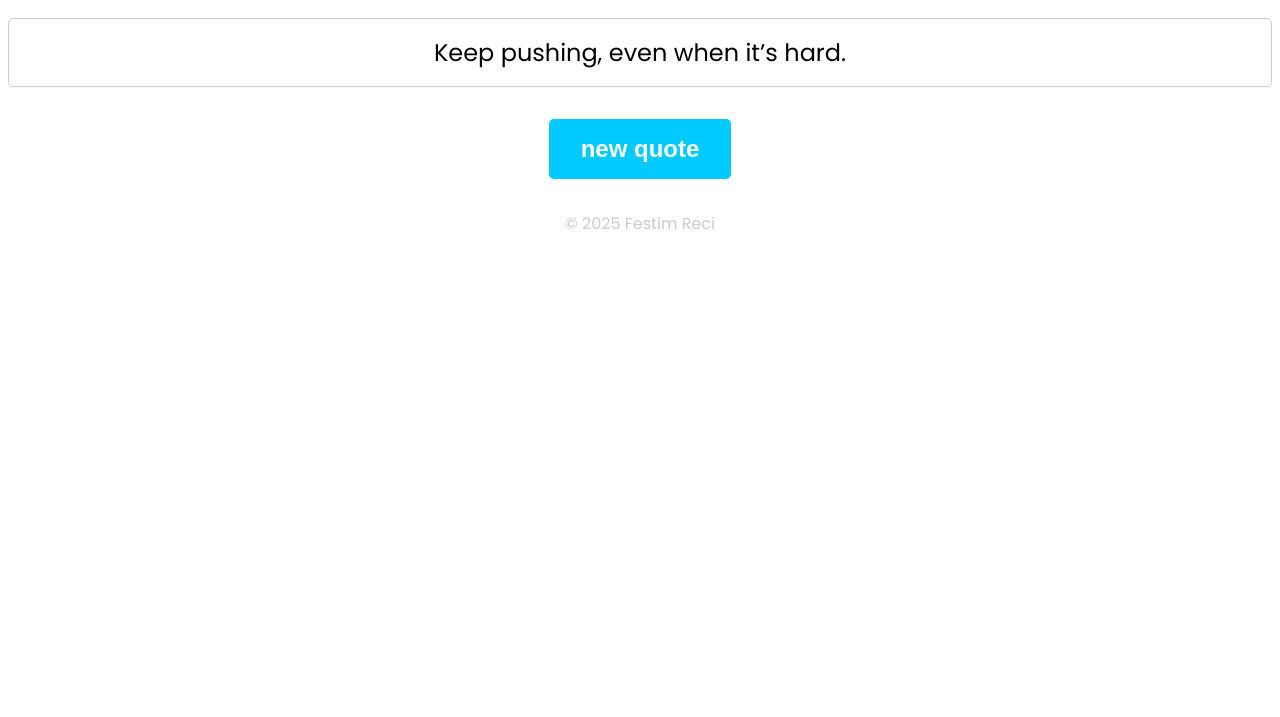
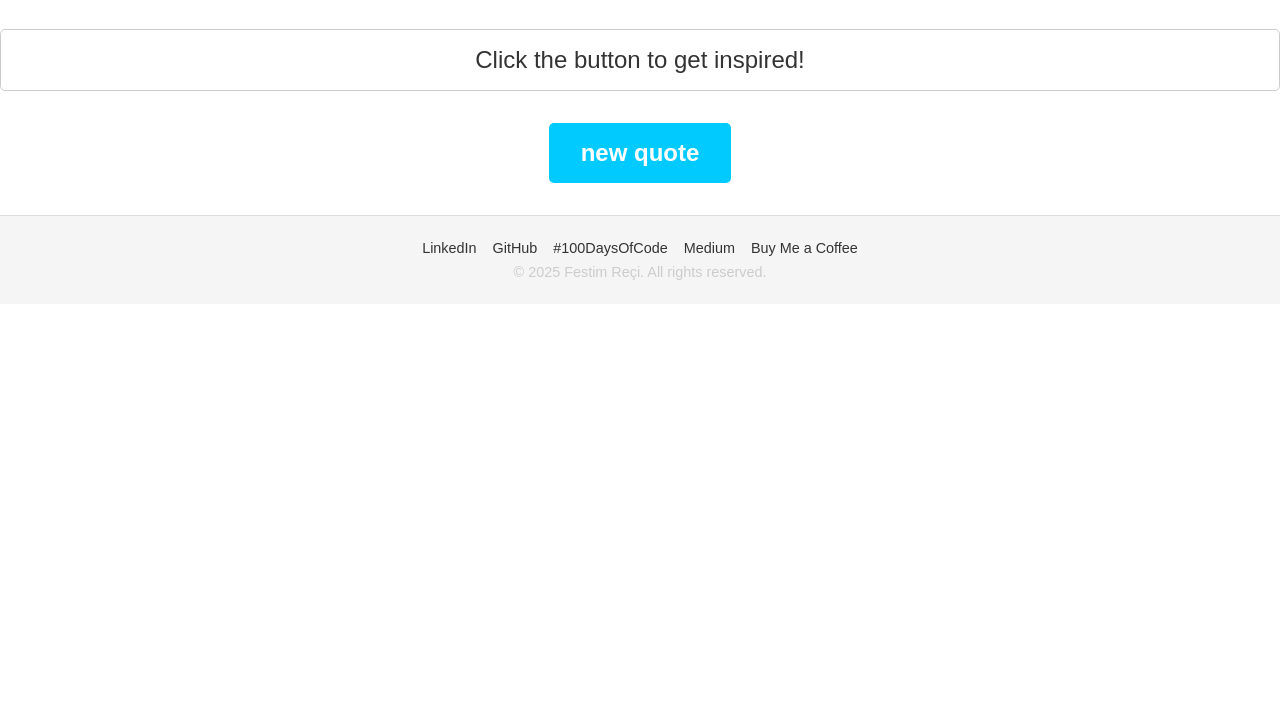
Before and after one commit to FestimReqi/100DaysOfCode, a plain HTML site: page projects/day-01/index.html in a window 1280 px wide. Shown: the part 83-800 px from the top of the page. Drawn offline with Linux system fonts and the light colour scheme.

Commit message:
day - 02

```diff
--- a/projects/day-01/index.html
+++ b/projects/day-01/index.html
@@ -20,9 +20,7 @@
     <!-- JavaScript Code -->
     <script src="./script.js"></script>
 
-    <footer>
-        <p>&copy; <span id="year"></span> Festim Reci</p> <!-- JavaScript Code -->
-    </footer>
+    <div id="footer-placeholder"></div>
 
 
 
--- a/projects/day-01/script.js
+++ b/projects/day-01/script.js
@@ -25,8 +25,14 @@ function getNewYear() {
   year.textContent = newYear;
 }
 
-// Call Functions
-document.addEventListener("DOMContentLoaded", function () {
-  generateQuote();
-  getNewYear();
-});
+fetch("../footer_projects/footer.html")
+  .then((res) => res.text())
+  .then((data) => {
+    document.getElementById("footer-placeholder").innerHTML = data;
+
+    // Pasi futet footer-i, vendos vitin
+    const year = document.getElementById("year");
+    if (year) {
+      year.textContent = new Date().getFullYear();
+    }
+  });
--- /dev/null
+++ b/projects/day-02/style.css
@@ -0,0 +1,38 @@
+@import url('https://fonts.googleapis.com/css2?family=Montserrat:ital,wght@0,100..900;1,100..900&family=Poppins:ital,wght@0,100;0,200;0,300;0,400;0,500;0,600;0,700;0,800;0,900;1,100;1,200;1,300;1,400;1,500;1,600;1,700;1,800;1,900&display=swap');
+
+
+body {
+    font-family: "Poppins", sans-serif;
+    background: #f4f4f4;
+}
+
+
+.container {
+    display: flex;
+    justify-content: center;
+    align-items: center;
+    min-height: 70vh;
+    margin: 0;
+}
+
+/* Container => move to center  buttons + - reset and text */
+.app {
+    text-align: center;
+
+}
+
+#value {
+    display: block;
+    font-size: 4rem;
+    margin: 20px 0;
+    color: #333;
+}
+
+.buttons .btn {
+    margin: 0 10px;
+    padding: 10px 20px;
+    font-size: 1.5rem;
+    cursor: pointer;
+    border: none;
+    border-radius: 5px;
+}
--- /dev/null
+++ b/projects/footer_projects/footer.html
@@ -0,0 +1,87 @@
+<!DOCTYPE html>
+<html lang="en">
+
+<head>
+    <meta charset="UTF-8" />
+    <meta name="viewport" content="width=device-width, initial-scale=1.0" />
+    <title>Festim Reci | Footer</title>
+    <style>
+        html,
+        body {
+            margin: 0;
+            padding: 0;
+            min-height: 100vh;
+            display: flex;
+            flex-direction: column;
+            font-family: sans-serif;
+            background-color: #ffffff;
+            color: #333;
+        }
+
+        main {
+            flex: 1;
+        }
+
+        footer {
+            display: flex;
+            flex-direction: column;
+            justify-content: center;
+            align-items: center;
+            gap: 0.5rem;
+            padding: 1.5rem 1rem;
+            text-align: center;
+            background-color: #f5f5f5;
+            border-top: 1px solid #ddd;
+        }
+
+        footer p {
+            margin: 0;
+            font-size: 0.9rem;
+        }
+
+        .footer-links {
+            display: flex;
+            flex-wrap: wrap;
+            justify-content: center;
+            gap: 1rem;
+            font-size: 0.9rem;
+        }
+
+        .footer-links a {
+            color: #333;
+            text-decoration: none;
+            transition: color 0.3s ease;
+        }
+
+        .footer-links a:hover {
+            color: #000;
+        }
+    </style>
+</head>
+
+<body>
+
+    <main>
+        <!-- Your main content goes here -->
+    </main>
+
+    <footer class="site-footer">
+        <div class="footer-links">
+            <a href="https://www.linkedin.com/in/festimre%C3%A7i/" target="_blank">LinkedIn</a>
+            <a href="https://github.com/FestimReqi" target="_blank">GitHub</a>
+            <a href="https://github.com/FestimReqi/100DaysOfCode" target="_blank">#100DaysOfCode</a>
+            <a href="https://festimreci.medium.com/" target="_blank">Medium</a>
+            <a href="https://buymeacoffee.com/festimreci" target="_blank">Buy Me a Coffee</a>
+        </div>
+        <p>&copy; <span id="year"></span> Festim Reçi. All rights reserved.</p>
+    </footer>
+
+    <script>
+        document.addEventListener("DOMContentLoaded", function () {
+            document.getElementById("year").textContent = new Date().getFullYear();
+        });
+    </script>
+
+</body>
+
+</html>
```
Also changed, not shown: projects/day-02/index.html (added, +36 -0 lines), projects/day-02/script.js (added, +59 -0 lines), 2 other files.
